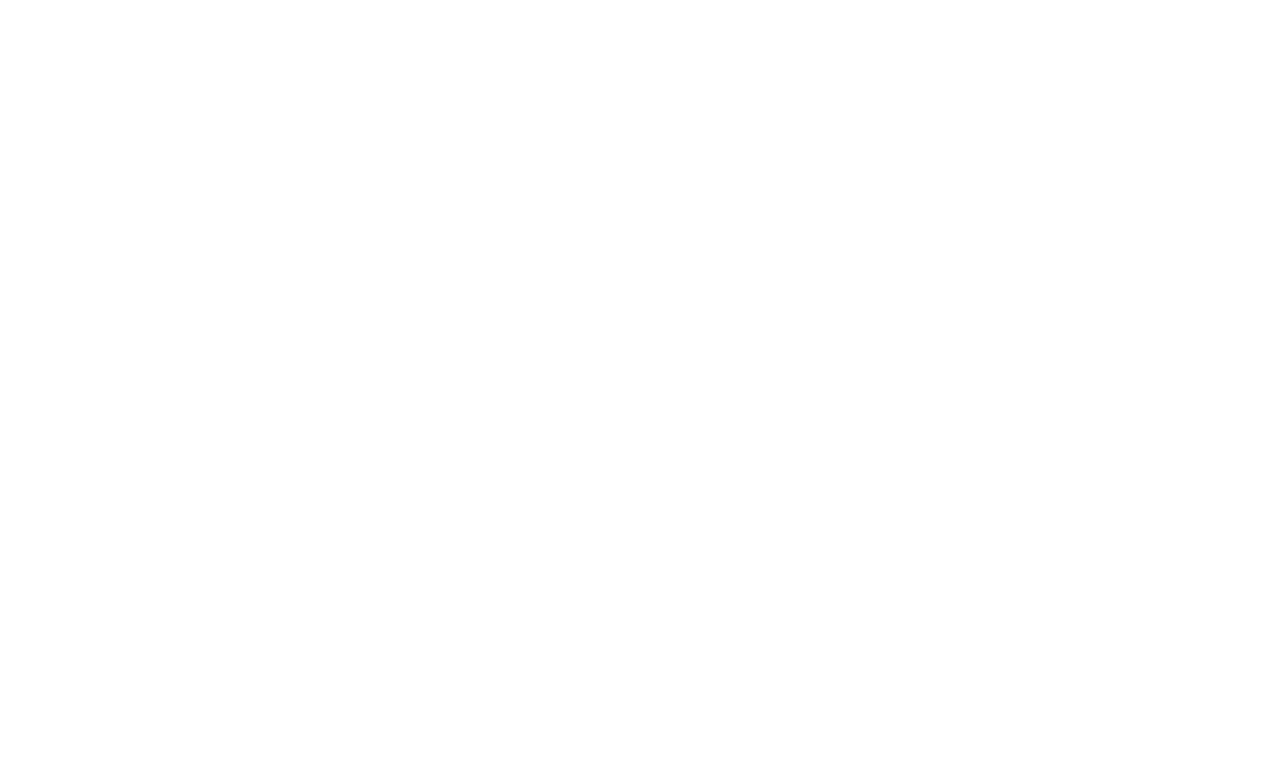
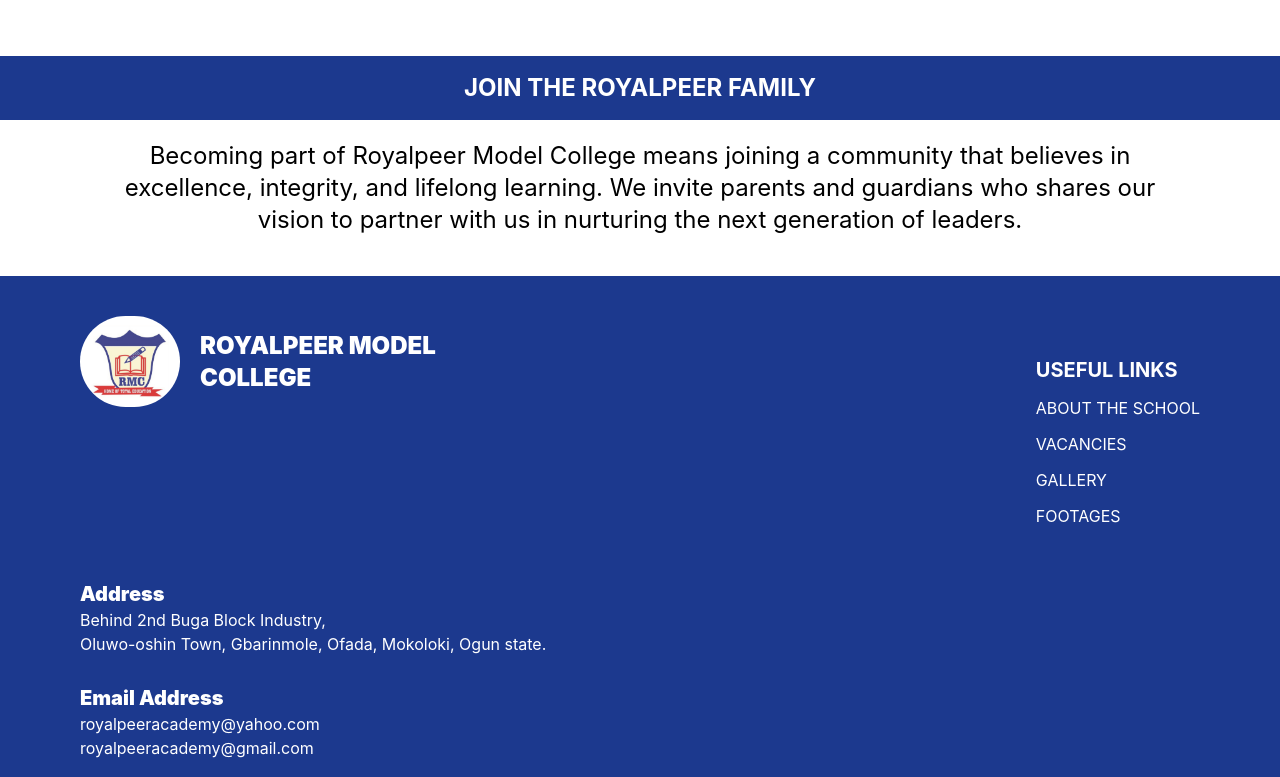
Before and after one commit to Mastermind390/royalpeer_model_college, a React (Vite) app: page /royalpeer/about in a window 1280 px wide. Before the commit this address had no page. Shown: the part 2020-2797 px from the top of the page. Before the commit the page ends 800 px from the top, so only its background shows below. Built offline with nearby package versions, Linux system fonts and the light colour scheme.

Commit message:
make logo visible

```diff
--- a/src/App.jsx
+++ b/src/App.jsx
@@ -16,7 +16,7 @@
       {/* <GalleryPage /> */}
       {/* <FootagePage /> */}
 
-      <BrowserRouter>
+      <BrowserRouter basename="/royalpeer">
       <Routes>
         <Route index path="/" element={<HomePage />} />
         <Route path="/about" element={<AboutPage />} />
--- a/src/components/Footer.jsx
+++ b/src/components/Footer.jsx
@@ -1,4 +1,5 @@
 import { Link } from "react-router-dom";
+import logo from "../assets/images/royal_logo.jpg";
 
 export default function Footer() {
     return (
@@ -6,8 +7,10 @@
             <div className="w-full bg-blue-900 px-7 lg:px-20 py-10">
                 <div className="lg:flex lg:justify-between lg:items-start">
                     <div className="flex items-center gap-5">
-                        <img src="../src/assets/images/royal_logo.jpg" alt="" className="w-20 lg:w-35 rounded-full" />
-                        <h2 className="text-2xl lg:text-3xl
+                        <Link to="/">
+                            <img src={logo} alt="" className="w-20 lg:w-25 rounded-full" />
+                        </Link>
+                        <h2 className="text-2xl lg:text-2xl
                         text-white font-black">ROYALPEER MODEL <br /> COLLEGE</h2>
                     </div>
                     <div className="my-10">
--- a/vite.config.js
+++ b/vite.config.js
@@ -5,4 +5,5 @@
 // https://vite.dev/config/
 export default defineConfig({
   plugins: [react(), tailwindcss()],
+   base: '/royalpeer/',
 })
```
Also changed, not shown: package.json (+7 -6 lines), 1 other file (tests, documents, lock files or other folders).
